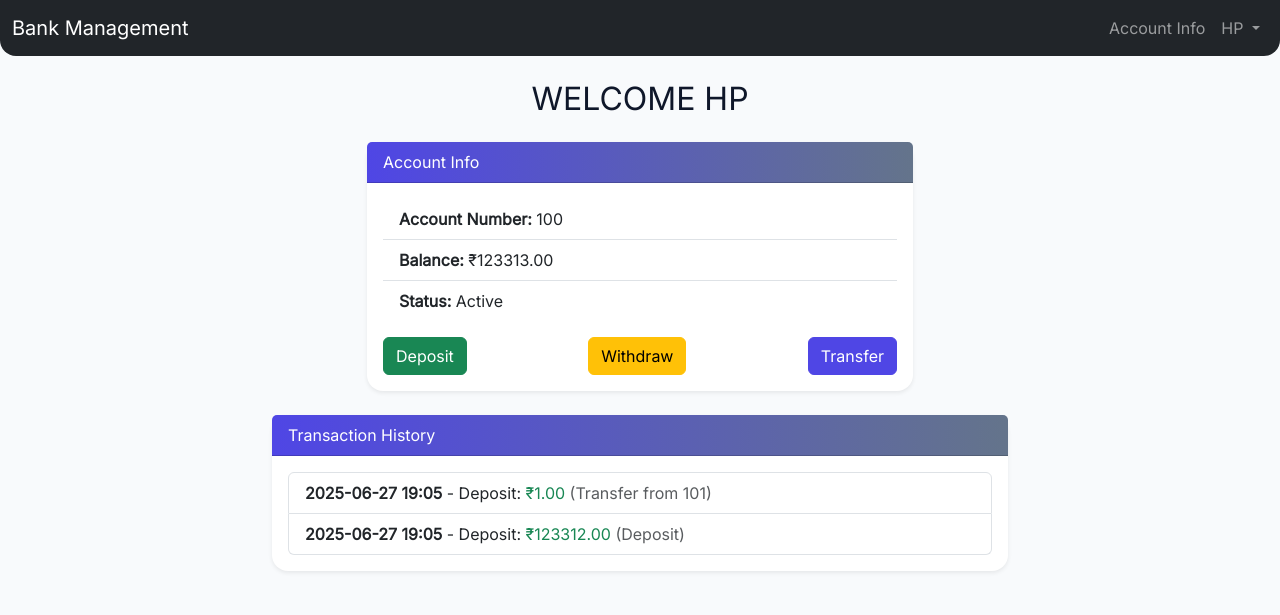
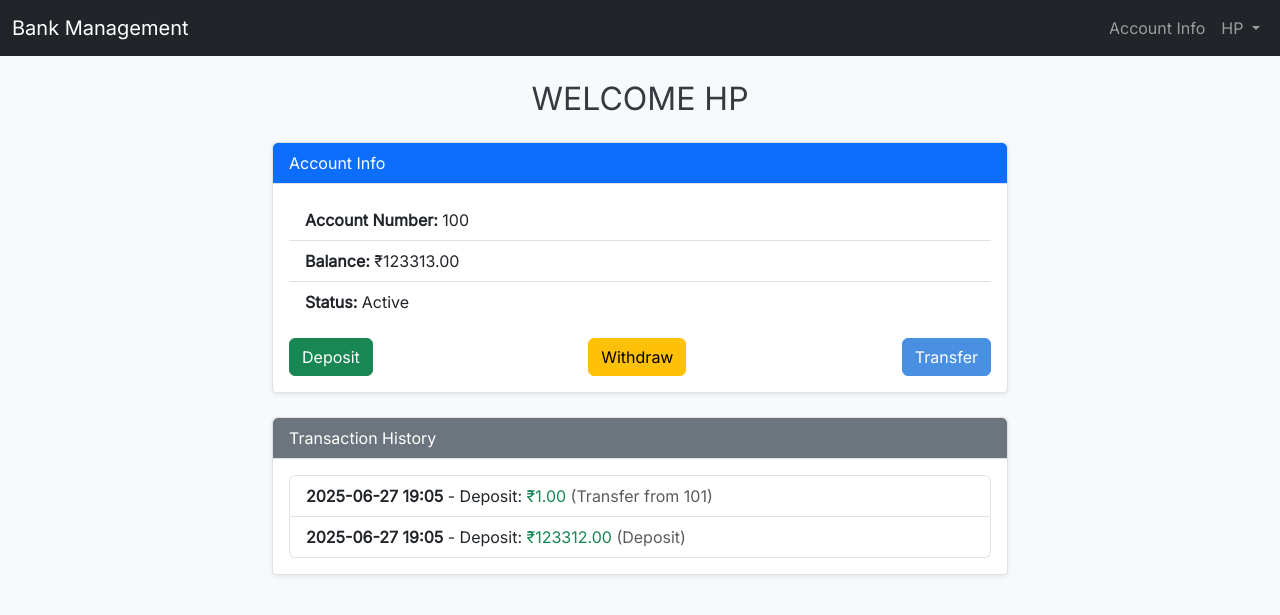
Before and after one commit to Ronish-76/Bank-Management, a Django app: page /dashboard/ in a window 1280 px wide. Shown: the top 615 px of the page. Run offline with Django 5.2, Linux system fonts and the light colour scheme; a user stored in the database is signed in; data comes from the database, SQL or seed files in the repository; both versions use the stored data as it was after the commit.

Commit message:
Enhanced UI of dashboard and sign up page

```diff
--- a/core/static/css/custom.css
+++ b/core/static/css/custom.css
@@ -1,18 +1,19 @@
 :root {
-  --primary: #4f46e5;
-  --secondary: #64748b;
-  --success: #22c55e;
-  --danger: #ef4444;
-  --warning: #facc15;
-  --info: #0ea5e9;
-  --light: #f8fafc;
-  --dark: #0f172a;
+  --primary: #4a90e2;
+  --secondary: #6c757d;
+  --success: #28a745;
+  --danger: #dc3545;
+  --warning: #ffc107;
+  --info: #17a2b8;
+  --light: #f8f9fa;
+  --dark: #343a40;
   --bs-body-font-family: "Inter", sans-serif;
 }
 
 body {
   background-color: var(--light);
   color: var(--dark);
+  font-family: Arial, sans-serif;
 }
 
 .btn-primary {
@@ -20,9 +21,8 @@
   border-color: var(--primary) !important;
 }
 .btn-primary:hover {
-  background-color: #6366f1 !important;
-  border-color: #6366f1 !important;
-  box-shadow: 0 4px 16px rgba(79, 70, 229, 0.15);
+  background-color: #357abd !important;
+  border-color: #357abd !important;
 }
 
 .btn-secondary {
@@ -31,31 +31,54 @@
 }
 
 .card {
-  box-shadow: 0 2px 16px rgba(15, 23, 42, 0.08);
-  border-radius: 1rem;
-  border: none;
+  border: 1px solid #dee2e6;
+  border-radius: 0.25rem;
 }
 
 .card-header {
-  background: linear-gradient(90deg, var(--primary), var(--secondary));
-  color: #fff;
-  border-radius: 1rem 1rem 0 0;
+  background-color: var(--primary);
+  color: white;
+  border-bottom: 1px solid #dee2e6;
 }
 
 .alert {
-  border-radius: 0.75rem;
-  font-size: 1rem;
+  border-radius: 0.25rem;
 }
 
 input,
 select,
 textarea {
-  border-radius: 0.5rem !important;
-  border-color: var(--secondary) !important;
+  border-radius: 0.25rem;
+  border: 1px solid #ced4da;
+}
+
+.form-control {
+  border: 1px solid #ced4da;
+  border-radius: 0.25rem;
+  padding: 0.375rem 0.75rem;
+}
+
+.form-control:focus {
+  border-color: var(--primary);
+  box-shadow: 0 0 0 0.2rem rgba(74, 144, 226, 0.25);
+}
+
+.form-label {
+  font-weight: normal;
+  color: var(--dark);
+}
+
+.form-text {
+  font-size: 0.875rem;
+  color: var(--secondary);
+}
+
+.text-danger {
+  color: var(--danger) !important;
 }
 
 .navbar {
-  border-radius: 0 0 1rem 1rem;
+  border-radius: 0;
 }
 
 .dropdown-menu {
--- a/templates/core/dashboard.html
+++ b/templates/core/dashboard.html
@@ -4,7 +4,7 @@
 <h2 class="mb-4 text-center">WELCOME {{ user.username }}</h2>
 {% if account %}
 <div class="row mb-4">
-  <div class="col-md-6 mx-auto">
+  <div class="col-md-8 mx-auto">
     <div class="card shadow-sm">
       <div class="card-header bg-primary text-white">Account Info</div>
       <div class="card-body">
```
Also changed, not shown: db.sqlite3.
